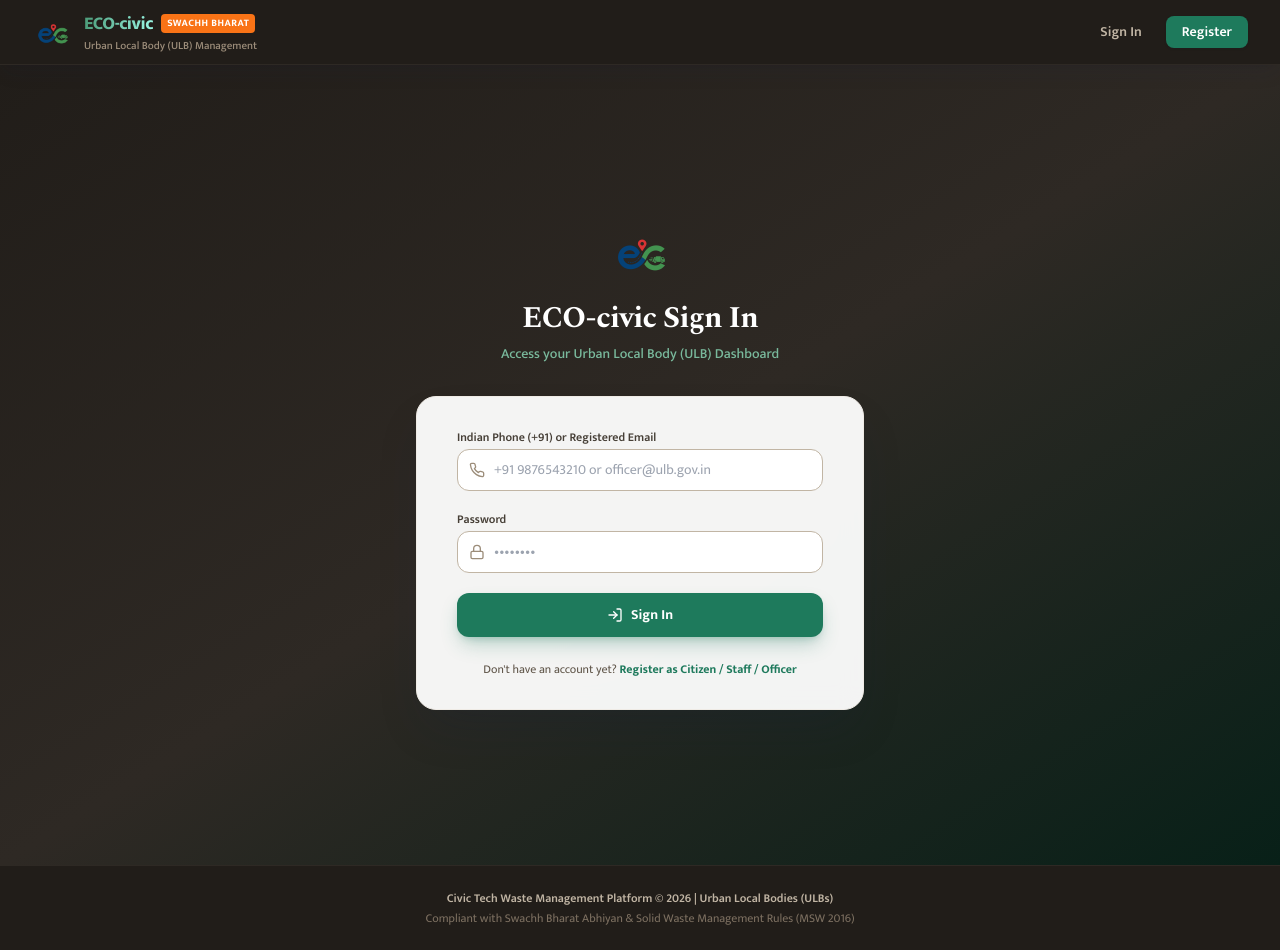
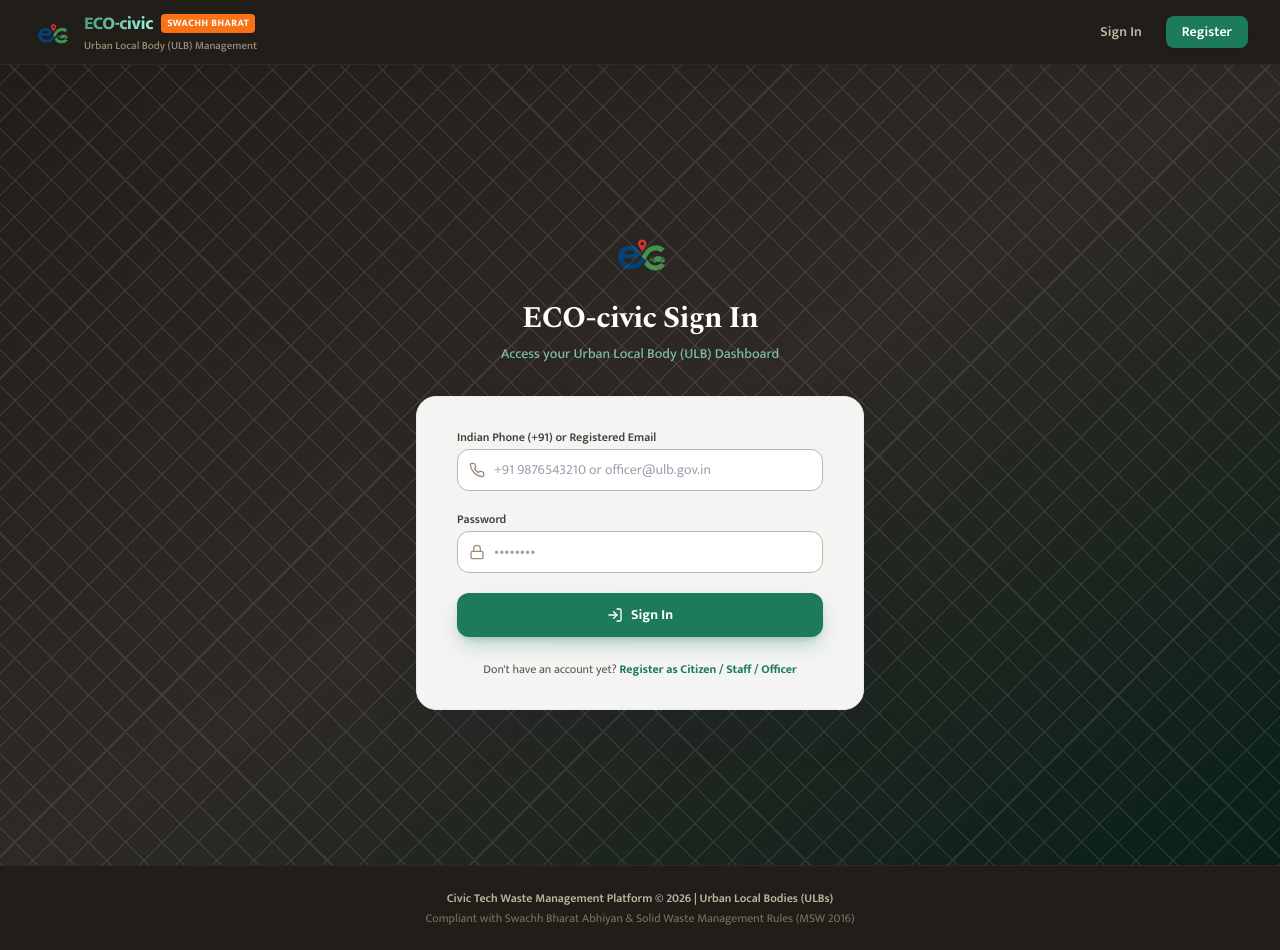
Before and after one commit to Sumitrunwal122/Eco-civic, a React (Vite) app in the folder frontend/: page /signin in a window 1280 px wide. Built offline with nearby package versions, Linux system fonts and the light colour scheme; no server answers.

Commit message:
Add jali lattice pattern to hero banners

```diff
--- a/frontend/src/index.css
+++ b/frontend/src/index.css
@@ -13,16 +13,20 @@
   background-color: var(--paper);
 }
 
+/* Headings carry the civic/gazette identity: a serif display face,
+   distinct from the Mukta body text used everywhere else. */
 h1, h2, h3 {
   font-family: 'Spectral', Georgia, serif;
   letter-spacing: -0.01em;
 }
 
+/* Visible keyboard focus, in the brand indigo rather than a generic blue ring */
 :focus-visible {
   outline: 2px solid #233A5C;
   outline-offset: 2px;
 }
 
+/* Respect reduced-motion preferences */
 @media (prefers-reduced-motion: reduce) {
   *, *::before, *::after {
     animation-duration: 0.01ms !important;
@@ -32,6 +36,7 @@
   }
 }
 
+/* Custom Leaflet Map Container fixes */
 .leaflet-container {
   width: 100%;
   height: 100%;
@@ -43,3 +48,31 @@
   background: transparent;
   border: none;
 }
+
+/* Jali lattice pattern — echoes the carved stone jharokha screens of
+   Jodhpur's blue-washed havelis. Layer onto dark hero banners with
+   className="jali-pattern" alongside their existing background gradient. */
+.jali-pattern {
+  position: relative;
+  overflow: hidden;
+}
+
+.jali-pattern::before {
+  content: '';
+  position: absolute;
+  inset: 0;
+  pointer-events: none;
+  opacity: 0.10;
+  background-image:
+    repeating-linear-gradient(45deg, rgba(255,255,255,0.9) 0, rgba(255,255,255,0.9) 1.5px, transparent 1.5px, transparent 26px),
+    repeating-linear-gradient(-45deg, rgba(255,255,255,0.9) 0, rgba(255,255,255,0.9) 1.5px, transparent 1.5px, transparent 26px);
+}
+
+/* One deliberate press interaction for primary buttons, applied via the
+   .btn-press utility rather than scattered per-component hover rules. */
+.btn-press {
+  transition: transform 150ms ease, box-shadow 150ms ease;
+}
+.btn-press:active {
+  transform: scale(0.97);
+}
--- a/frontend/src/pages/AdminDashboard.jsx
+++ b/frontend/src/pages/AdminDashboard.jsx
@@ -141,7 +141,7 @@
   return (
     <div className="max-w-7xl mx-auto px-4 sm:px-6 lg:px-8 py-8 space-y-8">
       {/* Header Banner */}
-      <div className="bg-gradient-to-r from-purple-900 via-slate-900 to-indigo-950 text-white p-6 sm:p-8 rounded-3xl shadow-xl flex flex-col md:flex-row justify-between items-start md:items-center space-y-4 md:space-y-0">
+      <div className="jali-pattern bg-gradient-to-r from-purple-900 via-slate-900 to-indigo-950 text-white p-6 sm:p-8 rounded-3xl shadow-xl flex flex-col md:flex-row justify-between items-start md:items-center space-y-4 md:space-y-0">
         <div>
           <div className="inline-flex items-center space-x-2 bg-purple-500/20 text-purple-300 px-3 py-1 rounded-full text-xs font-bold border border-purple-500/30 mb-2">
             <ShieldCheck className="w-3.5 h-3.5" />
--- a/frontend/src/pages/CitizenDashboard.jsx
+++ b/frontend/src/pages/CitizenDashboard.jsx
@@ -4,7 +4,7 @@
 import OpenStreetMap from '../components/OpenStreetMap';
 import CameraCaptureModal from '../components/CameraCaptureModal';
 import {
-   Camera, MapPin, Upload, AlertCircle, CheckCircle2,
+  Sparkles, Camera, MapPin, Upload, AlertCircle, CheckCircle2,
   Trash2, Layers, RefreshCw, Send, ShieldAlert, Info
 } from 'lucide-react';
 
@@ -168,9 +168,10 @@
   return (
     <div className="max-w-7xl mx-auto px-4 sm:px-6 lg:px-8 py-8 space-y-8">
       {/* Header Banner */}
-      <div className="bg-gradient-to-r from-emerald-800 via-teal-900 to-slate-900 text-white p-6 sm:p-8 rounded-3xl shadow-xl flex flex-col md:flex-row justify-between items-start md:items-center space-y-4 md:space-y-0">
+      <div className="jali-pattern bg-gradient-to-r from-emerald-800 via-teal-900 to-slate-900 text-white p-6 sm:p-8 rounded-3xl shadow-xl flex flex-col md:flex-row justify-between items-start md:items-center space-y-4 md:space-y-0">
         <div>
           <div className="inline-flex items-center space-x-2 bg-emerald-500/20 text-emerald-300 px-3 py-1 rounded-full text-xs font-bold border border-emerald-500/30 mb-2">
+            <Sparkles className="w-3.5 h-3.5" />
             <span>Swachh Bharat Citizen Portal</span>
           </div>
           <h1 className="text-2xl sm:text-3xl font-extrabold tracking-tight">
@@ -245,7 +246,8 @@
         <div className="bg-gradient-to-b from-slate-900 to-slate-950 text-white p-6 rounded-3xl shadow-xl border border-slate-800 flex flex-col justify-between">
           <div>
             <div className="flex items-center space-x-2 text-emerald-400 font-bold text-sm mb-2">
-              <span>Vision-AI</span>
+              <Sparkles className="w-5 h-5" />
+              <span>Gemini Vision AI Engine</span>
             </div>
             <h3 className="text-xl font-bold text-white mb-2">Instant Swachh Waste Segregator</h3>
             <p className="text-xs text-slate-400 mb-6">
@@ -338,7 +340,11 @@
                   onChange={(e) => setWardNo(e.target.value)}
                   className="w-full rounded-xl border border-slate-300 py-2.5 text-xs font-medium focus:ring-2 focus:ring-emerald-500 bg-white"
                 >
-                  {availableWards.map((w) => ( <option key={w} value={w}> {w}{WARD_LOCALITY_NAMES[w] ? ` (${WARD_LOCALITY_NAMES[w]})` : ''} </option> ))}
+                  {availableWards.map((w) => (
+                    <option key={w} value={w}>
+                      {w}{WARD_LOCALITY_NAMES[w] ? ` (${WARD_LOCALITY_NAMES[w]})` : ''}
+                    </option>
+                  ))}
                 </select>
               </div>
 
--- a/frontend/src/pages/SignIn.jsx
+++ b/frontend/src/pages/SignIn.jsx
@@ -39,7 +39,7 @@
   };
 
   return (
-    <div className="min-h-screen bg-gradient-to-br from-slate-900 via-slate-800 to-emerald-950 flex flex-col justify-center py-12 sm:px-6 lg:px-8">
+    <div className="jali-pattern min-h-screen bg-gradient-to-br from-slate-900 via-slate-800 to-emerald-950 flex flex-col justify-center py-12 sm:px-6 lg:px-8">
       <div className="sm:mx-auto sm:w-full sm:max-w-md text-center">
         <div className="inline-flex mb-4">
           <img src={logo} alt="ECO-civic logo" className="w-16 h-16 object-contain" />
--- a/frontend/src/pages/SignUp.jsx
+++ b/frontend/src/pages/SignUp.jsx
@@ -1,7 +1,7 @@
 import React, { useState, useEffect } from 'react';
 import { Link, useNavigate } from 'react-router-dom';
 import api from '../services/api';
-import { UserCheck, ShieldCheck, AlertCircle, Phone, Lock, User, Building } from 'lucide-react';
+import { UserCheck, ShieldCheck, Sparkles, AlertCircle, Phone, Lock, User, Building } from 'lucide-react';
 import logo from '../components/logo.png';
 
 // Friendly locality names for the original seeded wards; any ward beyond
@@ -86,7 +86,7 @@
   };
 
   return (
-    <div className="min-h-screen bg-gradient-to-br from-slate-900 via-slate-800 to-emerald-950 flex flex-col justify-center py-12 sm:px-6 lg:px-8">
+    <div className="jali-pattern min-h-screen bg-gradient-to-br from-slate-900 via-slate-800 to-emerald-950 flex flex-col justify-center py-12 sm:px-6 lg:px-8">
       <div className="sm:mx-auto sm:w-full sm:max-w-md text-center">
         <div className="inline-flex mb-4">
           <img src={logo} alt="ECO-civic logo" className="w-16 h-16 object-contain" />
@@ -259,6 +259,7 @@
                 <span>Registering Account...</span>
               ) : (
                 <>
+                  <Sparkles className="w-4 h-4" />
                   <span>Create Account</span>
                 </>
               )}
--- a/frontend/src/pages/StaffDashboard.jsx
+++ b/frontend/src/pages/StaffDashboard.jsx
@@ -11,7 +11,7 @@
   const [loading, setLoading] = useState(true);
   const [actionLoading, setActionLoading] = useState(false);
   const [msg, setMsg] = useState('');
-  const [coords, setCoords] = useState({ lat: 26.2389, lng:  73.0243 });
+  const [coords, setCoords] = useState({ lat: 26.2389, lng: 73.0243 });
 
   // Status update modal
   const [selectedTask, setSelectedTask] = useState(null);
@@ -106,7 +106,7 @@
   return (
     <div className="max-w-7xl mx-auto px-4 sm:px-6 lg:px-8 py-8 space-y-8">
       {/* Header Banner */}
-      <div className="bg-gradient-to-r from-amber-700 via-slate-900 to-amber-950 text-white p-6 sm:p-8 rounded-3xl shadow-xl flex flex-col md:flex-row justify-between items-start md:items-center space-y-4 md:space-y-0">
+      <div className="jali-pattern bg-gradient-to-r from-amber-700 via-slate-900 to-amber-950 text-white p-6 sm:p-8 rounded-3xl shadow-xl flex flex-col md:flex-row justify-between items-start md:items-center space-y-4 md:space-y-0">
         <div>
           <div className="inline-flex items-center space-x-2 bg-amber-500/20 text-amber-300 px-3 py-1 rounded-full text-xs font-bold border border-amber-500/30 mb-2">
             <UserCheck className="w-3.5 h-3.5" />
```
Also changed, not shown: frontend/tailwind.config.js (+60 -15 lines).
